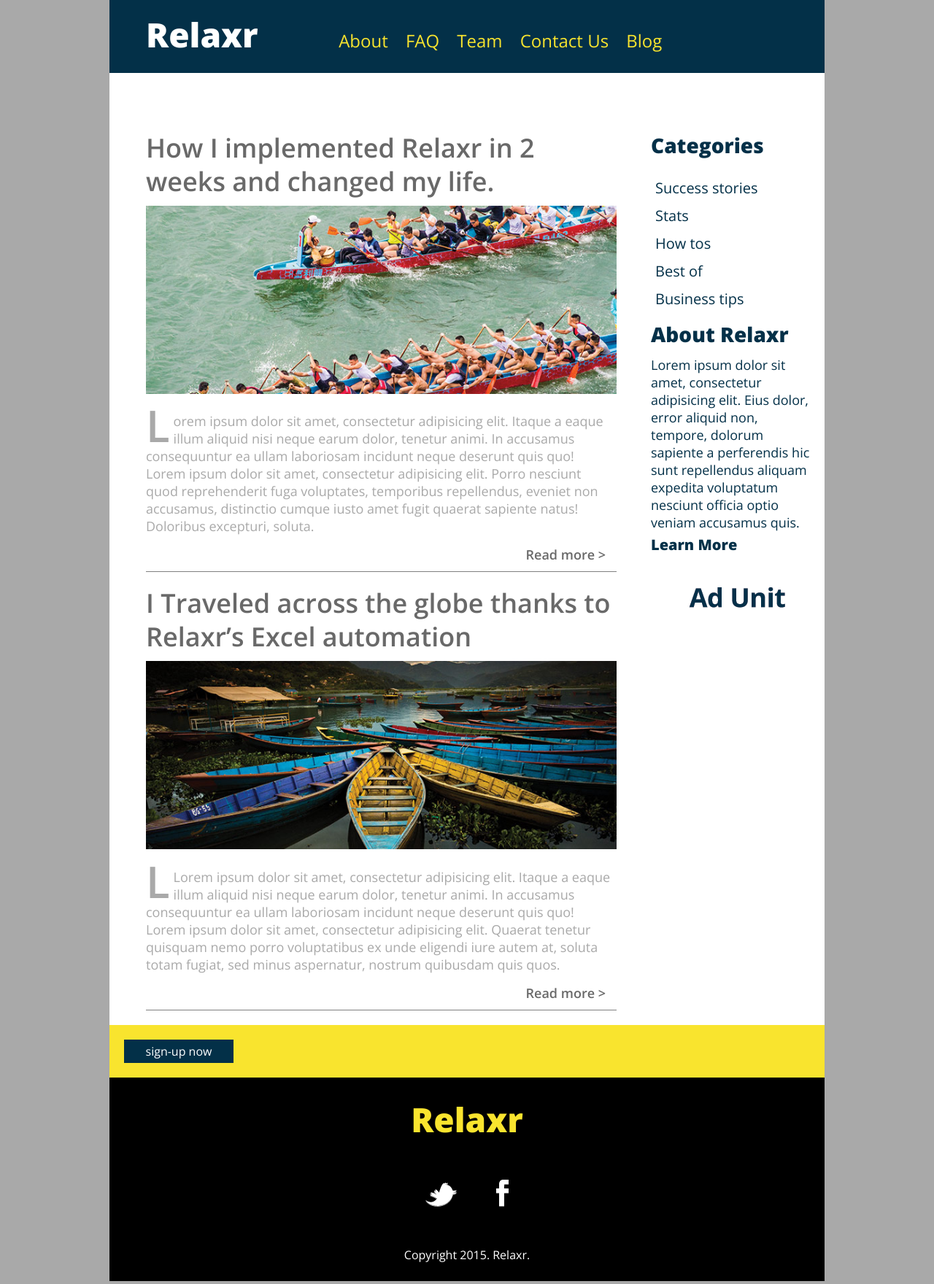
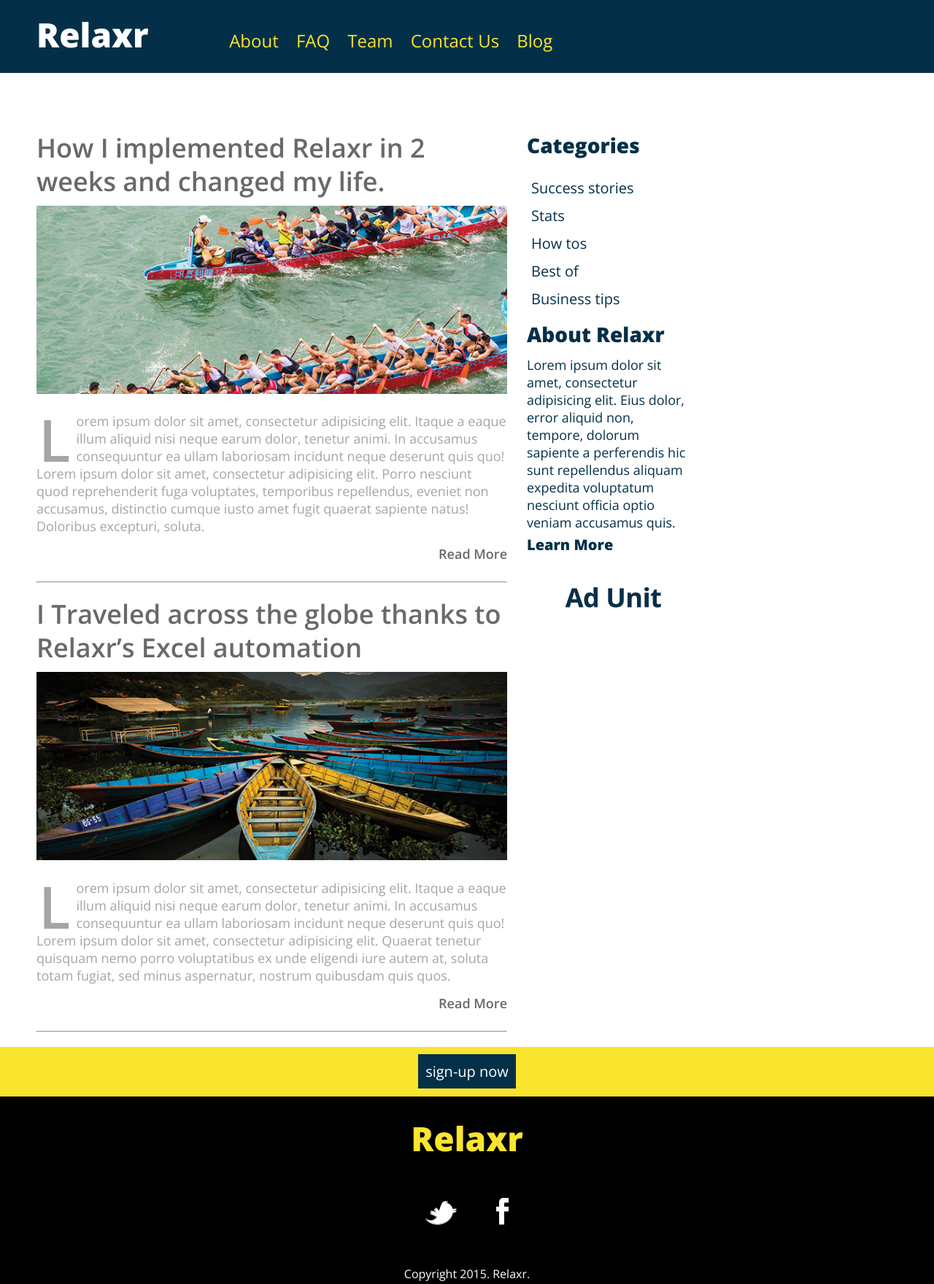
Before and after one commit to pipk/ga-syd-fewd-assignment-3, a plain HTML site: page index.html in a window 1280 px wide. Shown: the whole page at 73% size. Drawn offline with nearby package versions, Linux system fonts and the light colour scheme.

Commit message:
Initial commit

```diff
--- a/css/style.css
+++ b/css/style.css
@@ -48,8 +48,8 @@ Developer @GA in NYC
 body {
      line-height: 1.4;
      font-family: 'Open Sans', sans-serif;
-     background-color: darkgrey;
-     width: 980px;
+     background-color: #fff;
+     clear: both;
      margin: auto;
 }
 
@@ -65,37 +65,38 @@ header {
     height: 100px;
 }
 
+
 .container {
-    background-color: white;
-    width: auto;
-    height: auto;
+    width: 980px;
+    background-color: #fff;
 }
 
 .main-content {
     width: 700px;
     margin-right: 20px;
     float: left;
-    background-color: white;
-    padding-left: 50px;
-    padding-top: 80px;
-    padding-right:5px;
+    padding: 80px 5px 0 50px;
 }
 
 .right-content {
-    float: right;
+    float: left;
     width: 240px;
-    background-color: white;
-    padding-top:80px;
-    padding-left: 0;
-    padding-right: 10px;
+    padding: 80px 10px 0 0;
 }
 
-article {
+#article1, #article2 {
     clear:both;
+    margin: 0 auto;
+    max-height: 540px;
+    overflow: hidden;
+}
+
+#article.open {
+    max-height: 800px;
 }
 
 footer {
-    background: black;
+    background: #000;
     padding: 25px;
     text-align: center;
 }
@@ -106,11 +107,10 @@ footer {
 
 
 h1 {
-    color: white;
+    color: #fff;
     font-size: 46px;
     font-weight: 800;
-    padding-left: 50px;
-    padding-top: 15px;
+    padding: 15px 0 0 50px;
     display: inline-block;
     width: 300px;
 }
@@ -118,7 +118,7 @@ h1 {
 h2 {
     font-weight: 600;
     font-size: 36px;
-    color: dimgrey;
+    color: #696969;
     line-height: 46px;
     padding-bottom: 10px;
 }
@@ -127,8 +127,7 @@ h3 {
     font-weight: 800;
     font-size: 28px;
     color: #033048;
-    padding-left: 2px;
-    padding-bottom: 10px;
+    padding: 0 0 10px 2px;
 }
 
 header nav {
@@ -139,8 +138,7 @@ header nav a {
     color: #f9e42e;
     font-size: 24px;
     font-weight: 400;
-    padding-left: 10px;
-    padding-right: 10px;
+    padding: 0 10px 0 10px;
     text-decoration: none;
 }
 
@@ -156,81 +154,80 @@ h4 {
 }
 
 .main-content p {
-    color: darkgrey;
+    color: #a5a5a5;
     font-weight: 300;
     font-size: 18px;
     line-height: 24px;
+    padding: 0 0 14px 0;
 }
-
-p.first-letter {
-    font-size: 60px;
-    line-height: 36px;
+.main-content p.caps:first-letter {
+    float: left;
+    font-size: 80px;
+    line-height: 65px;
+    padding: 4px 8px 0 3px;
     font-weight: 600;
-    padding-right: 5px;
-    float: left;
-    display: inline-block;
 }
 
 .main-content a {
     text-decoration: none;
-    color: dimgrey;
+    color: #696969;
     font-size: 18px;
     font-weight: 600;
 }
 
 hr {
     clear: both;
-    margin-top: 50px;
-    margin-bottom: 20px;
-    margin-left: 0;
-    margin-right: 0;
-    size: 1px;
+    margin: 50px 0 20px 0;
 }
 
-.read-more {
-    padding: 15px;
+.read-more1 a, .read-more2 a {
+    padding: 0 0 20px 0;
     float: right;
-    display: block;
-    height: 20px;
 }
+
+#read-more1 a, #read-more2 a {
+    margin: 0;
+}
+
+a:hover {
+    color: #033048;
+}
+
 
 .right-content nav, ul, li, a {
     color: #033048;
     text-decoration: none;
     font-weight: 300;
     font-size: 20px;
-    padding-top: 5px;
-    padding-left: 2px;
-    padding-bottom: 5px;
+    padding: 5px 0 5px 2px;
 }
+
 
 .right-content p {
     color: #033048;
     font-weight: 300;
     font-size: 18px;
     line-height: 24px;
-    padding-left: 2px;
-    padding-right:4px;
+    padding: 0 4px 0 2px;
 }
 
 .learn-more a {
     display: block;
     font-weight: 800;
-    color: #033048;
 }
 
 .sign-up {
     background: #f9e42e;
     clear: both;
     padding: 20px;
+    text-align: center;
 }
 
-.sign-up p {
+.sign-up a {
     width: 150px;
-    color: white;
+    color: #fff;
     background: #033048;
-    padding: 5px;
-    text-align: center;
+    padding: 10px;
 }
 
 aside img {
@@ -240,12 +237,9 @@ aside img {
 footer p {
     font-size: 16px;
     font-weight: 300;
-    color: white;
+    color: #fff;
 }
 
 footer img {
-    padding-top: 50px;
-    padding-bottom: 50px;
-    padding-left: 25px;
-    padding-right: 25px;
+    padding: 50px 25px 50px 25px;
 }
--- a/index.html
+++ b/index.html
@@ -2,64 +2,84 @@
 <html>
     <head>
         <title>Relaxr</title>
+         <!-- external link to fonts -->
+        <link href='https://fonts.googleapis.com/css?family=Open+Sans:400,600,800,300,300italic' rel='stylesheet' type='text/css'>
         <meta http-equiv="Content-Type" content="text/html;charset=utf-8">
         <link href="css/normalize.css" rel="stylesheet">
         <link href="css/reset.css" rel="stylesheet">
         <link href="css/style.css" rel="stylesheet">
         <meta name="description" content="Relaxr">
     	<meta name="keywords" content="Get peace of mind with a single tap">
-
-        <!-- external link to fonts -->
-        <link href='https://fonts.googleapis.com/css?family=Open+Sans:400,600,800,300,300italic' rel='stylesheet' type='text/css'>
-
+    	<script src="https://ajax.googleapis.com/ajax/libs/jquery/1.11.3/jquery.min.js"></script>
+        <script src="js/main.js"></script>
     </head>
     <body>
-      <header>
+
+        <header><!-- top navigation -->
             <h1>Relaxr</h1>
             <nav>
-                <a href="About">About</a>
-                <a href="FAQ">FAQ</a>
-                <a href="Team">Team</a>
-                <a href="Contat Us">Contact Us</a>
-                <a href="Blog">Blog</a>
+                <a href="#About">About</a>
+                <a href="#FAQ">FAQ</a>
+                <a href="#Team">Team</a>
+                <a href="#Contact">Contact Us</a>
+                <a href="#Blog">Blog</a>
             </nav>
         </header>
 
         <div class="container">
+        <div class="main-content">
+            <h2>How I implemented Relaxr in 2 weeks and changed my life.</h2>
 
-        <div class="main-content">
-               <article>
-                   <h2>How I implemented Relaxr in 2 weeks and changed my life.</h2>
             <img src="img/blog_photo1.jpg" alt="rowing competition">
-                   <p class="first-letter">L</p><p>orem ipsum dolor sit amet, consectetur adipisicing elit. Itaque a eaque illum aliquid nisi neque earum dolor, tenetur animi. In accusamus consequuntur ea ullam laboriosam incidunt neque deserunt quis quo! Lorem ipsum dolor sit amet, consectetur adipisicing elit. Porro nesciunt quod reprehenderit fuga voluptates, temporibus repellendus, eveniet non accusamus, distinctio cumque iusto amet fugit quaerat sapiente natus! Doloribus excepturi, soluta.</p>
-                   <div class="read-more">
-                       <a href="#">Read more &gt;</a>
+
+            <p class="caps">Lorem ipsum dolor sit amet, consectetur adipisicing elit. Itaque a eaque illum aliquid nisi neque earum dolor, tenetur animi. In accusamus consequuntur ea ullam laboriosam incidunt neque deserunt quis quo! Lorem ipsum dolor sit amet, consectetur adipisicing elit. Porro nesciunt quod reprehenderit fuga voluptates, temporibus repellendus, eveniet non accusamus, distinctio cumque iusto amet fugit quaerat sapiente natus! Doloribus excepturi, soluta.</p>
+
+            <div class="read-more1">
+                <a href="#" id="read-more1">Read More</a>
             </div>
-                   <hr noshade size=1px>
-               </article>
-                <article>
+            <div id="article1"  style="display: none;"> <!-- first article -->
+                <p>Lorem ipsum dolor sit amet, consectetur adipisicing elit. Itaque a eaque illum aliquid nisi neque earum dolor, tenetur animi. In accusamus consequuntur ea ullam laboriosam incidunt neque deserunt quis quo! Lorem ipsum dolor sit amet, consectetur adipisicing elit. Porro nesciunt quod reprehenderit fuga voluptates, temporibus repellendus, eveniet non accusamus, distinctio cumque iusto amet fugit quaerat sapiente natus! Doloribus excepturi, soluta.</p>
+                <p> Lorem ipsum dolor sit amet, consectetur adipisicing elit. Itaque a eaque illum aliquid nisi neque earum dolor, tenetur animi. In accusamus consequuntur ea ullam laboriosam incidunt neque deserunt quis quo! Lorem ipsum dolor sit amet, consectetur adipisicing elit. Porro nesciunt quod reprehenderit fuga voluptates, temporibus repellendus, eveniet non accusamus, distinctio cumque iusto amet fugit quaerat sapiente natus! Doloribus excepturi, soluta.</p>
+                <p> Lorem ipsum dolor sit amet, consectetur adipisicing elit. Itaque a eaque illum aliquid nisi neque earum dolor, tenetur animi. In accusamus consequuntur ea ullam laboriosam incidunt neque deserunt quis quo! Lorem ipsum dolor sit amet, consectetur adipisicing elit. Porro nesciunt quod reprehenderit fuga voluptates, temporibus repellendus, eveniet non accusamus, distinctio cumque iusto amet fugit quaerat sapiente natus! Doloribus excepturi, soluta.</p>
+            </div>
+
+            <hr>
+
             <h2>I Traveled across the globe thanks to Relaxr&rsquo;s Excel automation</h2>
+
             <img src="img/blog_photo2.jpg" alt="boats">
-                    <p class="first-letter">L</p><p>Lorem ipsum dolor sit amet, consectetur adipisicing elit. Itaque a eaque illum aliquid nisi neque earum dolor, tenetur animi. In accusamus consequuntur ea ullam laboriosam incidunt neque deserunt quis quo! Lorem ipsum dolor sit amet, consectetur adipisicing elit. Quaerat tenetur quisquam nemo porro voluptatibus ex unde eligendi iure autem at, soluta totam fugiat, sed minus aspernatur, nostrum quibusdam quis quos.</p>
-                   <div class="read-more">
-                       <a href="#">Read more &gt;</a>
+
+            <p class="caps">Lorem ipsum dolor sit amet, consectetur adipisicing elit. Itaque a eaque illum aliquid nisi neque earum dolor, tenetur animi. In accusamus consequuntur ea ullam laboriosam incidunt neque deserunt quis quo! Lorem ipsum dolor sit amet, consectetur adipisicing elit. Quaerat tenetur quisquam nemo porro voluptatibus ex unde eligendi iure autem at, soluta totam fugiat, sed minus aspernatur, nostrum quibusdam quis quos.</p>
+            <div class="read-more2">
+                <a href="#" id="read-more2">Read More</a>
             </div>
-                   <hr noshade size=1px>
-               </article>
-           </div> <!-- end of main content -->
-        <div class="right-content">
+
+            <div id="article2"  style="display: none;"><!-- second article -->
+                  <p>Lorem ipsum dolor sit amet, consectetur adipisicing elit. Itaque a eaque illum aliquid nisi neque earum dolor, tenetur animi. In accusamus consequuntur ea ullam laboriosam incidunt neque deserunt quis quo! Lorem ipsum dolor sit amet, consectetur adipisicing elit. Porro nesciunt quod reprehenderit fuga voluptates, temporibus repellendus, eveniet non accusamus, distinctio cumque iusto amet fugit quaerat sapiente natus! Doloribus excepturi, soluta.</p>
+                <p> Lorem ipsum dolor sit amet, consectetur adipisicing elit. Itaque a eaque illum aliquid nisi neque earum dolor, tenetur animi. In accusamus consequuntur ea ullam laboriosam incidunt neque deserunt quis quo! Lorem ipsum dolor sit amet, consectetur adipisicing elit. Porro nesciunt quod reprehenderit fuga voluptates, temporibus repellendus, eveniet non accusamus, distinctio cumque iusto amet fugit quaerat sapiente natus! Doloribus excepturi, soluta.</p>
+                <p> Lorem ipsum dolor sit amet, consectetur adipisicing elit. Itaque a eaque illum aliquid nisi neque earum dolor, tenetur animi. In accusamus consequuntur ea ullam laboriosam incidunt neque deserunt quis quo! Lorem ipsum dolor sit amet, consectetur adipisicing elit. Porro nesciunt quod reprehenderit fuga voluptates, temporibus repellendus, eveniet non accusamus, distinctio cumque iusto amet fugit quaerat sapiente natus! Doloribus excepturi, soluta.</p>
+            </div>
+            <hr>
+
+            </div>
+
+
+           </div> <!-- end of left hand content -->
+
+        <div class="right-content"> <!-- beginning of right hand content -->
            <section>
                <h3>Categories</h3>
                <nav>
                    <ul>
                        <li><a href="#">Success stories</a></li>
                        <li><a href="#">Stats</a></li>
-                       <li><a href="#">How tos</a></si>
+                       <li><a href="#">How tos</a></li>
                        <li><a href="#">Best of</a></li>
                        <li><a href="#">Business tips</a></li>
                    </ul>
                </nav>
            </section><!-- end category section -->
+
             <section>
                 <h3>About Relaxr</h3>
                 <p>Lorem ipsum dolor sit amet, consectetur adipisicing elit. Eius dolor, error aliquid non, tempore, dolorum sapiente a perferendis hic sunt repellendus aliquam expedita voluptatum nesciunt officia optio veniam accusamus quis.</p>
@@ -67,20 +87,22 @@
                     <a href="#">Learn More</a>
                </div>
             </section><!-- end of about setion -->
-           <aside>
+
+            <aside><!-- add placeholder -->
                <img src="img/ad-unit.png" alt="ad placeholder">
            </aside>
+
         </div>  <!-- end of right container -->
-         <div class="sign-up">
-         <p>sign-up now</p>
+
+    <div class="sign-up"> <!-- sign up now section and footer-->
+        <a href="#">sign-up now</a>
     </div>
     <footer class="clear">
         <h4>Relaxr</h4>
-          <img src="img/twitter.png">
-          <img src="img/facebook.png">
+        <img alt="Twitter" src="img/twitter.png">
+        <img alt="Facebook" src="img/facebook.png">
         <p>Copyright 2015. Relaxr.</p>
     </footer>
-       </div>
+
     </body>
-
 </html>
```
Also changed, not shown: js/main.js (added, +25 -0 lines), 1 other file. Lines whose indentation alone changed are shown as unchanged.
